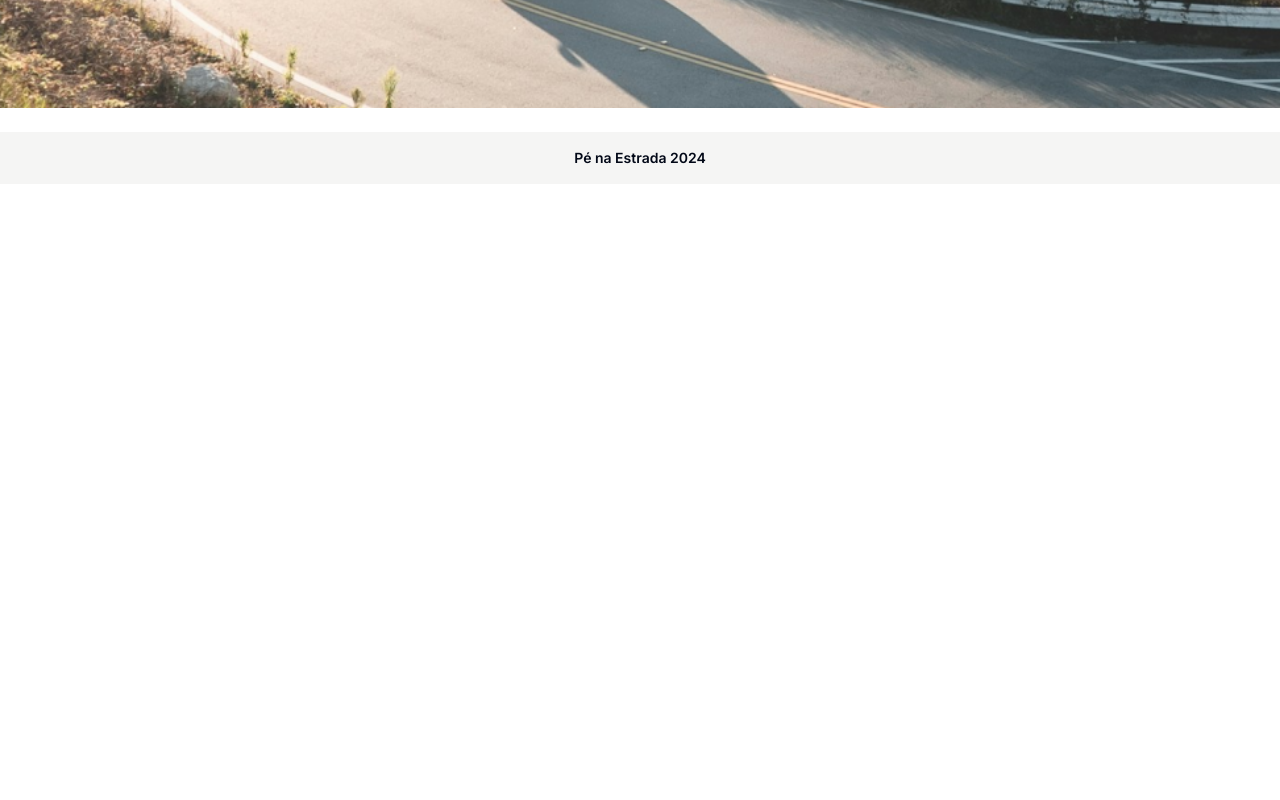
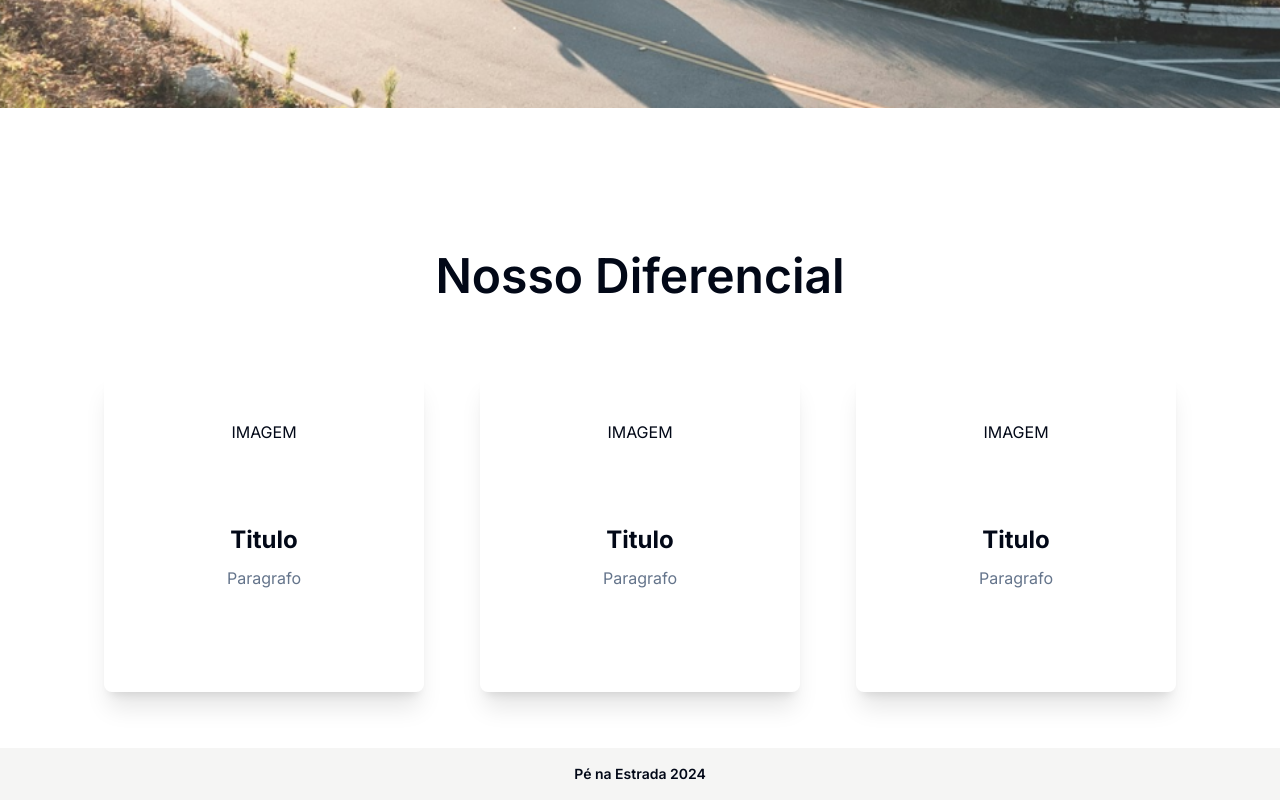
Before and after one commit to arthurspedine/pe-na-estrada-frontend, a Next.js app: page / in a window 1280 px wide. Shown: the part 616-1416 px from the top of the page. Before the commit the page ends 800 px from the top, so only its background shows below. Built offline with nearby package versions, Linux system fonts and the light colour scheme.

Commit message:
feat styled cards oagina home

```diff
--- a/src/app/page.tsx
+++ b/src/app/page.tsx
@@ -8,6 +8,28 @@ export default function Home() {
           <span>Estrada</span>
         </h1>
       </section>
+      <div className='flex flex-col mt-32 items-center  '>
+        <h2 className='p-4 text-5xl font-semibold '>Nosso Diferencial</h2>
+        {/* div cartoes */}
+        <div className='max-w[1440] w-full my-14 mx-auto flex flex-wrap items-center justify-center gap-14'>
+          {/* cartao */}
+          <div className='max-w-80 w-full h-80 px-10 py-12 flex flex-col items-center gap-2 shadow-xl rounded-lg'>
+            <div className='w-24 h-24 text-center'>IMAGEM</div>
+            <h3 className='text-2xl font-bold'>Titulo</h3>
+            <p className='leading-7 text-muted-foreground'>Paragrafo</p>
+          </div>
+          <div className='max-w-80 w-full h-80 px-10 py-12 flex flex-col items-center gap-2 shadow-xl rounded-lg'>
+            <div className='w-24 h-24 text-center'>IMAGEM</div>
+            <h3 className='text-2xl font-bold'>Titulo</h3>
+            <p className='leading-7 text-muted-foreground'>Paragrafo</p>
+          </div>
+          <div className='max-w-80 w-full h-80 px-10 py-12 flex flex-col items-center gap-2 shadow-xl rounded-lg'>
+            <div className='w-24 h-24 text-center'>IMAGEM</div>
+            <h3 className='text-2xl font-bold'>Titulo</h3>
+            <p className='leading-7 text-muted-foreground'>Paragrafo</p>
+          </div>
+        </div>
+      </div>
     </main>
   )
 }
```
